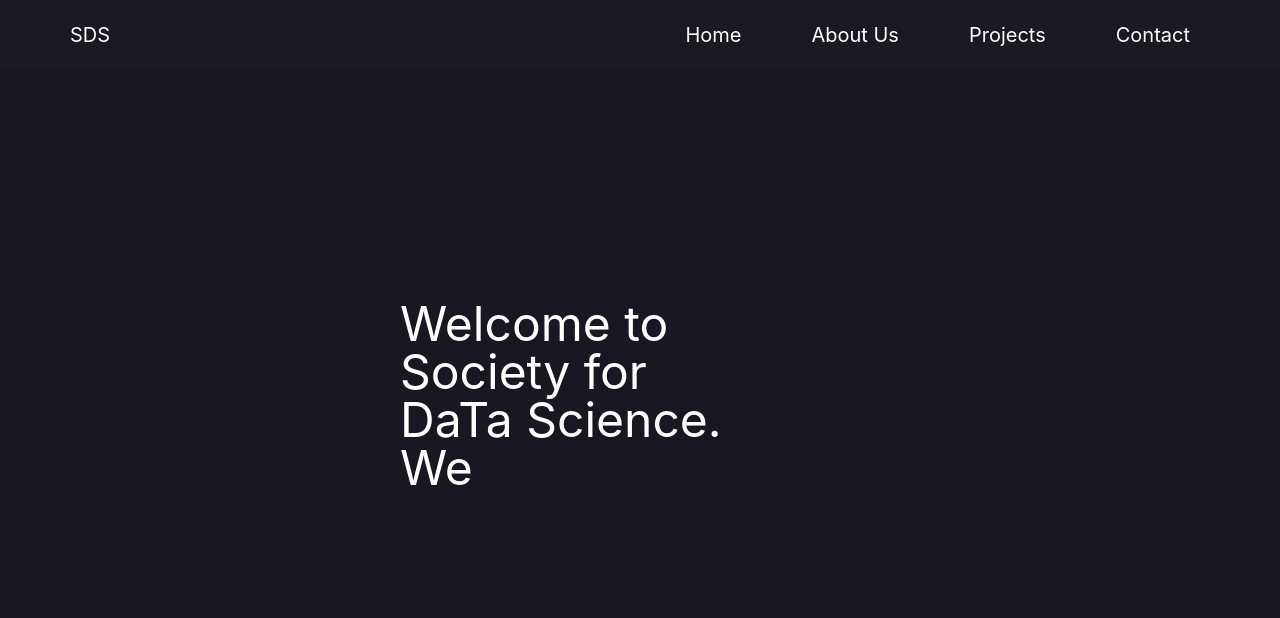
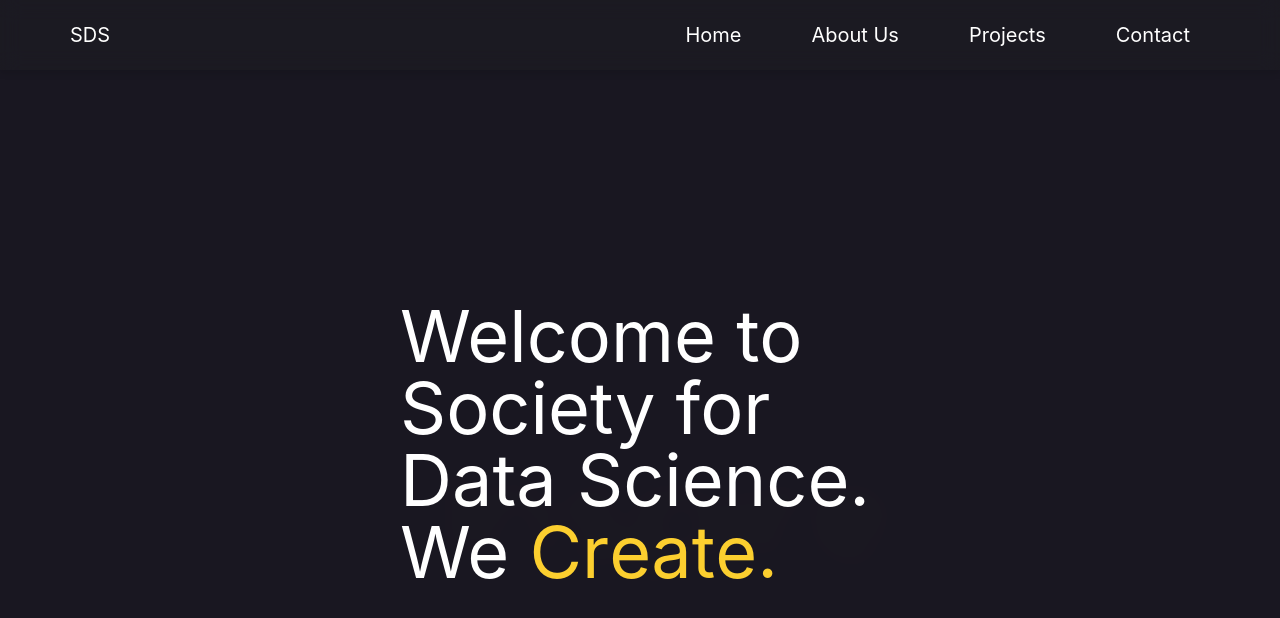
Before and after one commit to ArghyadeepNaiya/SDS, a React (Vite) app: page / in a window 1280 px wide. Shown: the top 618 px of the page. Built offline with nearby package versions, Linux system fonts and the light colour scheme.

Commit message:
added the flipword mechanism in the herotext now will work on animating these things

```diff
--- /dev/null
+++ b/src/components/FlipWords.jsx
@@ -0,0 +1,90 @@
+"use client";
+import React, { useCallback, useEffect, useState } from "react";
+import { AnimatePresence, motion } from "motion/react";
+import {twMerge} from 'tailwind-merge'
+
+export const FlipWords = ({
+  words,
+  duration = 1000,
+  className
+}) => {
+  const [currentWord, setCurrentWord] = useState(words[0]);
+  const [isAnimating, setIsAnimating] = useState(false);
+
+  // thanks for the fix Julian - https://github.com/Julian-AT
+  const startAnimation = useCallback(() => {
+    const word = words[words.indexOf(currentWord) + 1] || words[0];
+    setCurrentWord(word);
+    setIsAnimating(true);
+  }, [currentWord, words]);
+
+  useEffect(() => {
+    if (!isAnimating)
+      setTimeout(() => {
+        startAnimation();
+      }, duration);
+  }, [isAnimating, duration, startAnimation]);
+
+  return (
+    <AnimatePresence
+      onExitComplete={() => {
+        setIsAnimating(false);
+      }}>
+      <motion.div
+        initial={{
+          opacity: 0,
+          y: 10,
+        }}
+        animate={{
+          opacity: 1,
+          y: 0,
+        }}
+        transition={{
+          type: "spring",
+          stiffness: 100,
+          damping: 10,
+        }}
+        exit={{
+          opacity: 0,
+          y: -40,
+          x: 40,
+          filter: "blur(8px)",
+          scale: 2,
+          position: "absolute",
+        }}
+        className={twMerge(
+          "z-10 inline-block relative text-left text-amber-300",
+          className
+        )}
+        key={currentWord}>
+        {/* edit suggested by Sajal: https://x.com/DewanganSajal */}
+        {currentWord.split(" ").map((word, wordIndex) => (
+          <motion.span
+            key={word + wordIndex}
+            initial={{ opacity: 0, y: 10, filter: "blur(8px)" }}
+            animate={{ opacity: 1, y: 0, filter: "blur(0px)" }}
+            transition={{
+              delay: wordIndex * 0.2,
+              duration: 0.3,
+            }}
+            className="inline-block whitespace-nowrap">
+            {word.split("").map((letter, letterIndex) => (
+              <motion.span
+                key={word + letterIndex}
+                initial={{ opacity: 0, y: 10, filter: "blur(8px)" }}
+                animate={{ opacity: 1, y: 0, filter: "blur(0px)" }}
+                transition={{
+                  delay: wordIndex * 0.3 + letterIndex * 0.05,
+                  duration: 0.2,
+                }}
+                className="inline-block">
+                {letter}
+              </motion.span>
+            ))}
+            <span className="inline-block">&nbsp;</span>
+          </motion.span>
+        ))}
+      </motion.div>
+    </AnimatePresence>
+  );
+};
--- a/src/components/hero/Herotext.jsx
+++ b/src/components/hero/Herotext.jsx
@@ -1,16 +1,19 @@
+import { FlipWords } from '../FlipWords'
 import './herotext.css'
 import React from 'react'
 
+
 const Herotext = () => {
+    const words=["Create.","Innovate.","Inspire."]
   return (
     <div>
         <div id='welcomeMsg'>
-            <h1 className='text-5xl text-white' >
+            <h1 className='text-7xl text-white' >
             Welcome to <br>
             </br>Society for <br>
-            </br> DaTa Science.
+            </br> Data Science.
             <h1>
-                We
+                We <FlipWords words={words}></FlipWords>
             </h1>
         </h1>
         </div>
--- a/src/components/hero/herotext.css
+++ b/src/components/hero/herotext.css
@@ -3,12 +3,25 @@
     top: 300px;
     left: 400px;
 }
-
 @media (max-width: 1200px) {
     #welcomeMsg{
         position: absolute;
-        top: 50%;
+        top: 20%;
+        left: 30%;
+    }
+    #welcomeMsg h1{
+        font-size: 40px;
+    }
+}
+
+@media (max-width: 600px) {
+    #welcomeMsg{
+        position: absolute;
+        top: 30%;
         left: 50%;
         transform: translate(-50%, -50%);
     }
+    #welcomeMsg h1{
+        font-size: 30px;
+    }
 }
```
